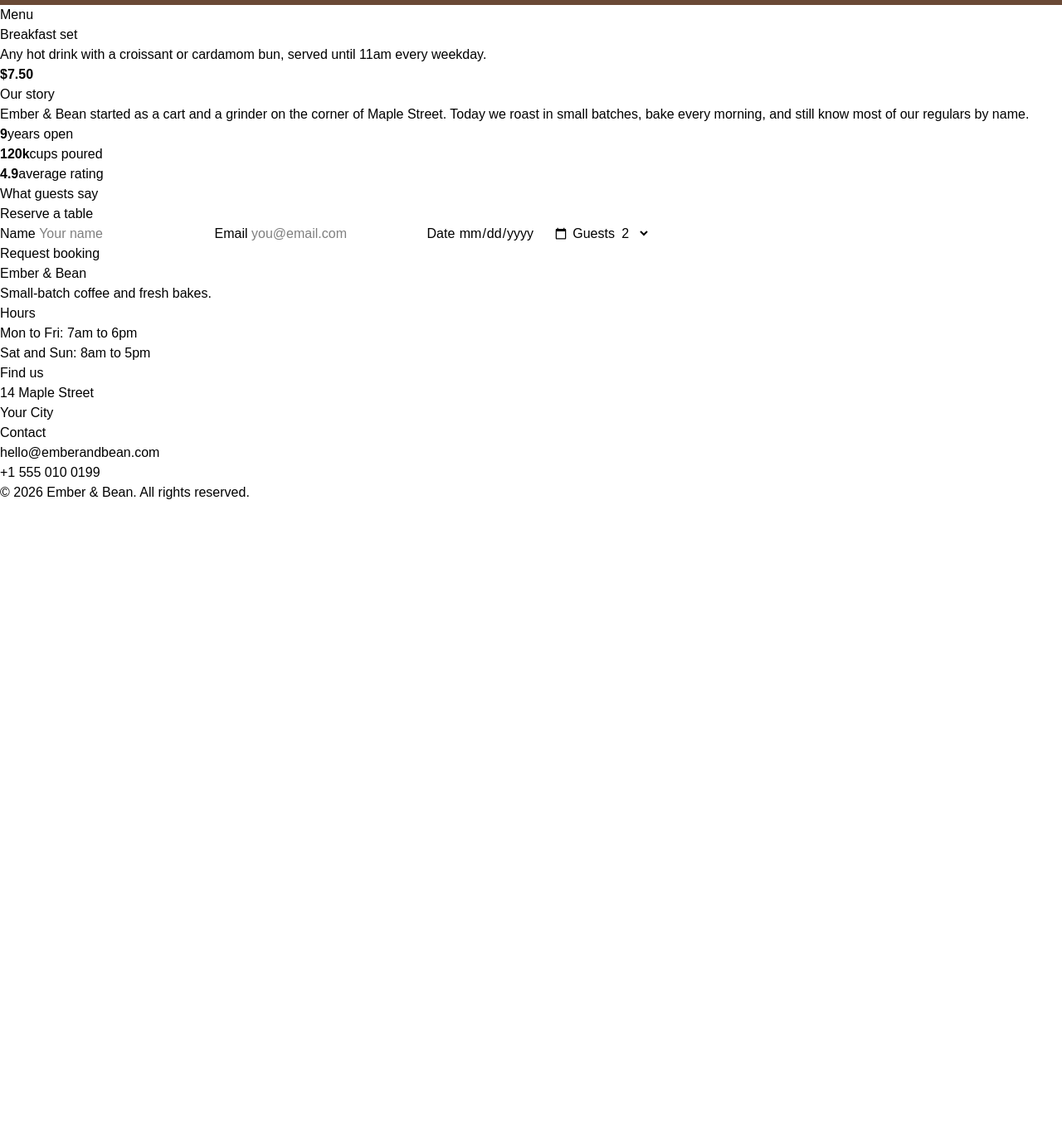
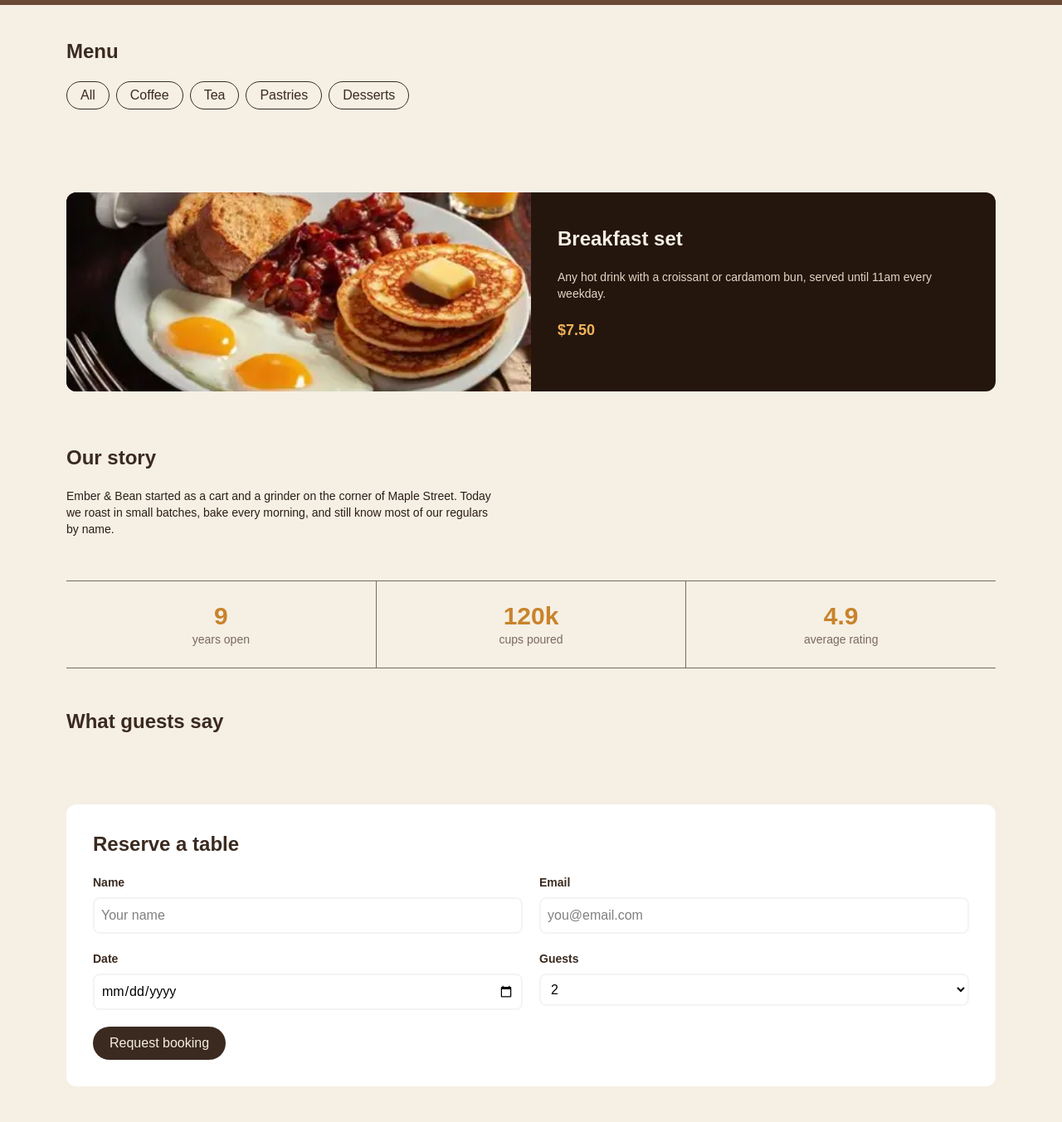
Before and after one commit to zenabadnan10-ops/Cafe-Menu-Tailwind, a website built with Vite: page index.html in a window 1280 px wide. Shown: the part 480-1833 px from the top of the page at 83% size. Before the commit the page ends 1086 px from the top, so only its background shows below. Built offline with nearby package versions, Linux system fonts and the light colour scheme.

Commit message:
add hero, menu, about, review and reservation form

```diff
--- a/index.html
+++ b/index.html
@@ -6,19 +6,19 @@
   <title>Ember &amp; Bean</title>
   <link rel="stylesheet" href="https://fonts.googleapis.com/css2?family=Inter:wght@400;500;600;700&display=swap">
 </head>
-<body>
+<body class="bg-[#F6EFE4]">
   <header class="flex items-center justify-between py-4 px-16 bg-[#FBF7F0]">
     <a class="text-[#3B2A20] font-bold text-lg" href="#">Ember &amp; Bean</a>
     <nav class="flex items-center justify-between gap-6">
-      <a class="text-[#2A1D16] text-base" href="#">Menu</a>
-      <a class="text-[#2A1D16] text-base" href="#">Offer</a>
-      <a class="text-[#2A1D16] text-base" href="#">About</a>
-      <a class="text-[#2A1D16] text-base" href="#">Reviews</a>
-      <a class="text-[#2A1D16] text-base" href="#">Reserve</a>
+      <a class="text-[#2A1D16] text-base" href="#menu">Menu</a>
+      <a class="text-[#2A1D16] text-base" href="#offer">Offer</a>
+      <a class="text-[#2A1D16] text-base" href="#about">About</a>
+      <a class="text-[#2A1D16] text-base" href="#reviews">Reviews</a>
+      <a class="text-[#2A1D16] text-base" href="#reserve">Reserve</a>
     </nav>
   </header>
   <main>
-    <section class="py-25 px-20 flex flex-col gap-5 bg-linear-to-b from-[#2B1D15] to-[#6B4A36]">
+    <section id="hero" class="py-25 px-20 flex flex-col gap-5 bg-linear-to-b from-[#2B1D15] to-[#6B4A36]">
       <h1 class="text-[#F6EFE4] font-bold text-5xl">Slow mornings,<br> strong coffee.</h1>
       <p class="text-[#E4D5C3] text-base">Single-origin espresso and warm pastries baked<br> before sunrise. Open daily, 7am to 6pm.</p>
       <div class="flex flex-row gap-3">
@@ -26,61 +26,81 @@
         <a class="text-[#F6EFE4] font-bold rounded-full px-5 py-2 border border-white" href="#">Reserve a table</a>
       </div>
     </section>
-    <section>
-      <h2>Menu</h2>
+    <section id="menu" class="py-10 px-20 flex flex-col gap-5">
+      <h2 class="text-[#3B2A20] font-bold text-2xl">Menu</h2>
+      <div class="flex flex-row gap-2">
+        <button class="text-[#3B2A20] text-sm border border-[#3B2A20] py-1 px-4 rounded-full">All</button>
+        <button class="text-[#3B2A20] text-sm border border-[#3B2A20] py-1 px-4 rounded-full">Coffee</button>
+        <button class="text-[#3B2A20] text-sm border border-[#3B2A20] py-1 px-4 rounded-full">Tea</button>
+        <button class="text-[#3B2A20] text-sm border border-[#3B2A20] py-1 px-4 rounded-full">Pastries</button>
+        <button class="text-[#3B2A20] text-sm border border-[#3B2A20] py-1 px-4 rounded-full">Desserts</button>
+      </div>
       <menu></menu>
+    </section>
+    <section id="offer" class="py-10 px-20 gap-5">
+      <div class="grid grid-cols-2 overflow-hidden rounded-xl bg-[#24160d] text-[#F6EFE4]">
+        <img src="./public/breakfast.webp" alt="Breakfast Set" class="w-full h-60 object-cover">
+        <div class="flex flex-col gap-5 px-8 py-10">
+          <h2 class="font-bold text-2xl">Breakfast set</h2>
+          <p class="text-[#E4D5C3] text-sm">Any hot drink with a croissant or cardamom bun, served until 11am every weekday.</p>
+          <strong class="text-[#F0B35A] font-bold text-lg">$7.50</strong>
+        </div>
+      </div>
+    </section>
+    <section id="about" class="py-6 px-20 flex flex-col gap-5">
+      <h2 class="text-[#3B2A20] font-bold text-2xl">Our story</h2>
+      <p class="text-[#2A1D16] text-sm">Ember &amp; Bean started as a cart and a grinder on the corner of Maple Street. Today<br>we roast in small batches, bake every morning, and still know most of our regulars<br>by name.</p>
+      <ul class="mt-8 flex flex-row justify-between items-center">
+        <li class="flex flex-col flex-1 py-6 items-center border-r border-t border-b border-[#7A6A5E]"><strong class="text-[#C8832B] text-3xl">9</strong><p class="text-[#7A6A5E] text-sm">years open</p></li>
+        <li class="flex flex-col flex-1 py-6 items-center border-r border-t border-b border-[#7A6A5E]"><strong class="text-[#C8832B] text-3xl">120k</strong><p class="text-[#7A6A5E] text-sm">cups poured</p></li>
+        <li class="flex flex-col flex-1 py-6 items-center border-t border-b border-[#7A6A5E]"><strong class="text-[#C8832B] text-3xl">4.9</strong><p class="text-[#7A6A5E] text-sm">average rating</p></li>
+      </ul>
+    </section>
+    <section id="reviews" class="py-6 px-20 flex flex-col gap-5">
+      <h2 class="text-[#3B2A20] font-bold text-2xl">What guests say</h2>
       <div></div>
     </section>
-    <aside>
-      <figure></figure>
-      <div>
-        <h2>Breakfast set</h2>
-        <p>Any hot drink with a croissant or cardamom bun, served until 11am every weekday.</p>
-        <strong>$7.50</strong>
-      </div>
-    </aside>
-    <section>
-      <h2>Our story</h2>
-      <p>Ember &amp; Bean started as a cart and a grinder on the corner of Maple Street. Today we roast in small batches, bake every morning, and still know most of our regulars by name.</p>
-      <ul>
-        <li><strong>9</strong><span>years open</span></li>
-        <li><strong>120k</strong><span>cups poured</span></li>
-        <li><strong>4.9</strong><span>average rating</span></li>
-      </ul>
-    </section>
-    <section>
-      <h2>What guests say</h2>
-      <div></div>
-    </section>
-    <section>
-      <form>
-        <h2>Reserve a table</h2>
-        <fieldset>
-          <label>Name <input type="text" placeholder="Your name" required></label>
-          <label>Email <input type="email" placeholder="you@email.com" required></label>
-          <label>Date <input type="date" required></label>
-          <label>Guests
-            <select>
-              <option>1</option><option selected>2</option><option>3</option>
-              <option>4</option><option>5</option><option>6+</option>
-            </select>
-          </label>
+    <section id="reserve" class="py-10 px-20 flex flex-col gap-5 mb-5">
+      <form class="bg-white rounded-xl px-8 py-8">
+        <h2 class="text-[#3B2A20] font-bold text-2xl mb-5">Reserve a table</h2>
+        <fieldset class="flex flex-col gap-5 mb-5">
+          <div class="flex flex-row gap-5">
+            <div class="flex flex-col flex-1 gap-2">
+              <label class="text-[#3B2A20] font-bold text-sm">Name</label>
+              <input class="bg-white text-xs border-2 border-gray-100 rounded-lg py-2 px-2" type="text" placeholder="Your name" required>
+            </div>
+            <div class="flex flex-col flex-1 gap-2">
+              <label class="text-[#3B2A20] font-bold text-sm">Email</label>
+              <input class="bg-white text-xs border-2 border-gray-100 rounded-lg py-2 px-2" type="email" placeholder="you@email.com" required>
+            </div>
+          </div>
+          <div class="flex flex-row gap-5">
+            <div class="flex flex-col flex-1 gap-2">
+              <label class="text-[#3B2A20] font-bold text-sm">Date</label>
+              <input class="bg-white text-xs border-2 border-gray-100 rounded-lg py-2 px-2" type="date" required>
+            </div>
+            <div class="flex flex-col flex-1 gap-2">
+              <label class="text-[#3B2A20] font-bold text-sm">Guests</label>
+                <select class="bg-white text-xs border-2 border-gray-100 rounded-lg py-2 px-2">
+                  <option>1</option><option selected>2</option><option>3</option>
+                  <option>4</option><option>5</option><option>6+</option>
+                </select>
+            </div>
+          </div>
         </fieldset>
-        <button type="submit">Request booking</button>
-        <output></output>
+        <button class="bg-[#3B2A20] text-[#F6EFE4] rounded-full py-2 px-5 text-sm" type="submit">Request booking</button>
       </form>
     </section>
   </main>
-  <footer>
-    <div>
-      <div><h4>Ember &amp; Bean</h4><p>Small-batch coffee and fresh bakes.</p></div>
-      <div><h4>Hours</h4><p>Mon to Fri: 7am to 6pm</p><p>Sat and Sun: 8am to 5pm</p></div>
-      <div><h4>Find us</h4><p>14 Maple Street</p><p>Your City</p></div>
-      <div><h4>Contact</h4><p>hello@emberandbean.com</p><p>+1 555 010 0199</p></div>
+  <footer class="py-10 px-20 flex flex-col gap-10 bg-[#241812]">
+    <div class="flex flex-row justify-between">
+      <div class="flex flex-col gap-3"><h4 class="text-[#F0B35A] font-bold text-sm">Ember &amp; Bean</h4><p class="text-[#CDBBA6] text-xs">Small-batch coffee and fresh bakes.</p></div>
+      <div class="flex flex-col gap-3"><h4 class="text-[#F0B35A] font-bold text-sm">Hours</h4><p class="text-[#CDBBA6] text-xs">Mon to Fri: 7am to 6pm</p><p class="text-[#CDBBA6] text-xs">Sat and Sun: 8am to 5pm</p></div>
+      <div class="flex flex-col gap-3"><h4 class="text-[#F0B35A] font-bold text-sm">Find us</h4><p class="text-[#CDBBA6] text-xs">14 Maple Street</p><p class="text-[#CDBBA6] text-xs">Your City</p></div>
+      <div class="flex flex-col gap-3"><h4 class="text-[#F0B35A] font-bold text-sm">Contact</h4><p class="text-[#CDBBA6] text-xs">hello@emberandbean.com</p><p class="text-[#CDBBA6] text-xs">+1 555 010 0199</p></div>
     </div>
-    <p>&copy; 2026 Ember &amp; Bean. All rights reserved.</p>
+    <p class="text-xs text-[#8F7E6E]">&copy; 2026 Ember &amp; Bean. All rights reserved.</p>
   </footer>
-
   <script type="module" src="/src/main.js"></script>
 </body>
 </html>
```
Also changed, not shown: public/breakfast.webp (added).
